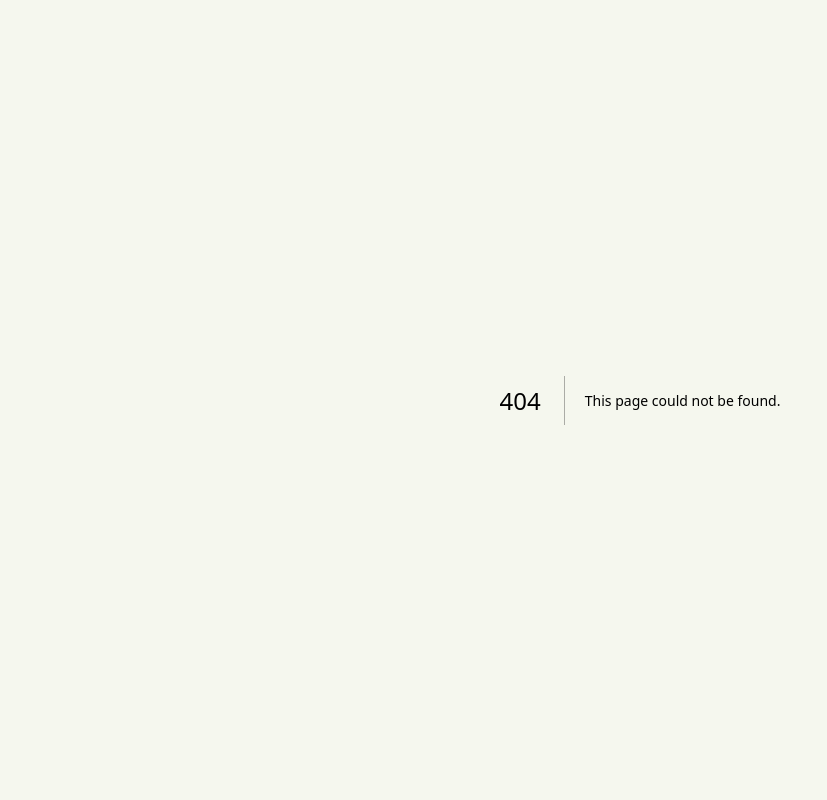
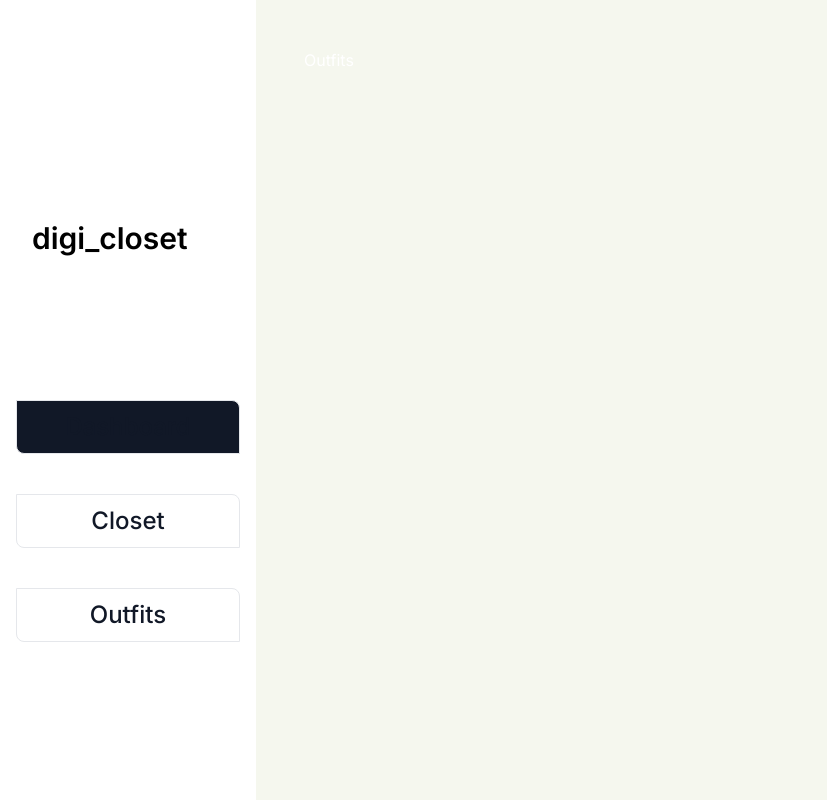
Before and after one commit to alex-yng/digicloset, a Next.js app: page /dashboard/outfits in a window 1280 px wide. Before the commit this address had no page. Shown: the whole page, without its empty margins (0-827 px from the left). Built offline with nearby package versions, Linux system fonts and the light colour scheme.

Commit message:
finished active link style

```diff
--- /dev/null
+++ b/src/app/dashboard/outfits/page.tsx
@@ -0,0 +1,7 @@
+export default function Outfits() {
+  return (
+    <div>
+      <h1 className='text-white'>Outfits</h1>
+    </div>
+  );
+}
--- a/src/app/ui/dashboard/NavLinks.tsx
+++ b/src/app/ui/dashboard/NavLinks.tsx
@@ -2,12 +2,11 @@
 
 import Link from "next/link";
 import { useState } from "react";
-import { clsx } from "clsx";
+import clsx from "clsx";
 
 type NavLink = {
   name: string;
   href: string;
-  active: boolean;
 };
 
 interface NavLinksProps {
@@ -15,34 +14,28 @@ interface NavLinksProps {
 }
 
 export default function NavLinks({ links }: NavLinksProps) {
-  const [activeLink, setActiveLink] = useState("dashboard");
+  const [activeLink, setActiveLink] = useState("Dashboard");
 
   return (
     <>
-      {/* <Link href='/dashboard'>
-        <button
-          type='button'
-          className='py-2.5 px-5 me-2 mb-2 w-full text-2xl font-medium text-gray-900 bg-white rounded-tr-lg rounded-bl-lg border border-gray-200 hover:bg-gray-100 dark:bg-gray-800 dark:text-gray-400 dark:border-gray-600 dark:hover:text-white dark:hover:bg-gray-700 transition-colors duration-300'
-        >
-          Dashboard
-        </button>
-      </Link>
-      <Link href='/dashboard/inventory'>
-        <button
-          type='button'
-          className='py-2.5 px-5 me-2 mb-2 w-full text-2xl font-medium text-gray-900 bg-white rounded-tr-lg rounded-bl-lg border border-gray-200 hover:bg-gray-100 dark:bg-gray-800 dark:text-gray-400 dark:border-gray-600 dark:hover:text-white dark:hover:bg-gray-700 transition-colors duration-300'
-        >
-          Closet
-        </button>
-      </Link>
-      <Link href='/dashboard/outfits'>
-        <button
-          type='button'
-          className='py-2.5 px-5 me-2 mb-2 w-full text-2xl font-medium text-gray-900 bg-white rounded-tr-lg rounded-bl-lg border border-gray-200 hover:bg-gray-100 dark:bg-gray-800 dark:text-gray-400 dark:border-gray-600 dark:hover:text-white dark:hover:bg-gray-700 transition-colors duration-300'
-        >
-          Outfits
-        </button>
-      </Link> */}
+      {links.map((link) => {
+        return (
+          <Link href={link.href} key={link.name}>
+            <button
+              type='button'
+              className={clsx(
+                "py-2.5 px-5 me-2 mb-2 w-full text-2xl font-medium text-gray-900 bg-white rounded-tr-lg rounded-bl-lg border border-gray-200 hover:bg-gray-100 dark:bg-gray-800 dark:text-gray-400 dark:border-gray-600 dark:hover:text-white dark:hover:bg-gray-700 transition-colors duration-300",
+                {
+                  "!bg-gray-900": activeLink === link.name,
+                }
+              )}
+              onClick={() => setActiveLink(link.name)}
+            >
+              {link.name}
+            </button>
+          </Link>
+        );
+      })}
     </>
   );
 }
--- a/src/app/ui/dashboard/SideNav.tsx
+++ b/src/app/ui/dashboard/SideNav.tsx
@@ -1,17 +1,26 @@
 import Link from "next/link";
+import NavLinks from "./NavLinks";
 
 export default function SideNav() {
+  const links = [
+    { name: "Dashboard", href: "/dashboard" },
+    { name: "Closet", href: "/dashboard/inventory" },
+    { name: "Outfits", href: "/dashboard/outfits" },
+  ];
+
   return (
     <section className='bg-white dark:bg-gray-800 h-screen p-4 flex flex-col gap-32'>
-      <div
-        id='branding'
-        className='dark:bg-sky-400 dark:text-concrete-100 h-64 p-4 flex items-end rounded-tr-lg rounded-bl-lg'
-      >
-        <Link href='/'>
+      <Link href='/'>
+        <div
+          id='branding'
+          className='dark:bg-sky-400 dark:text-concrete-100 h-64 p-4 flex items-end rounded-tr-lg rounded-bl-lg'
+        >
           <h1 className='text-3xl font-semibold'>digi_closet</h1>
-        </Link>
+        </div>
+      </Link>
+      <div id='navlinks' className='flex flex-col gap-8'>
+        <NavLinks links={links} />
       </div>
-      <div id='nav-buttons' className='flex flex-col gap-8'></div>
     </section>
   );
 }
```
